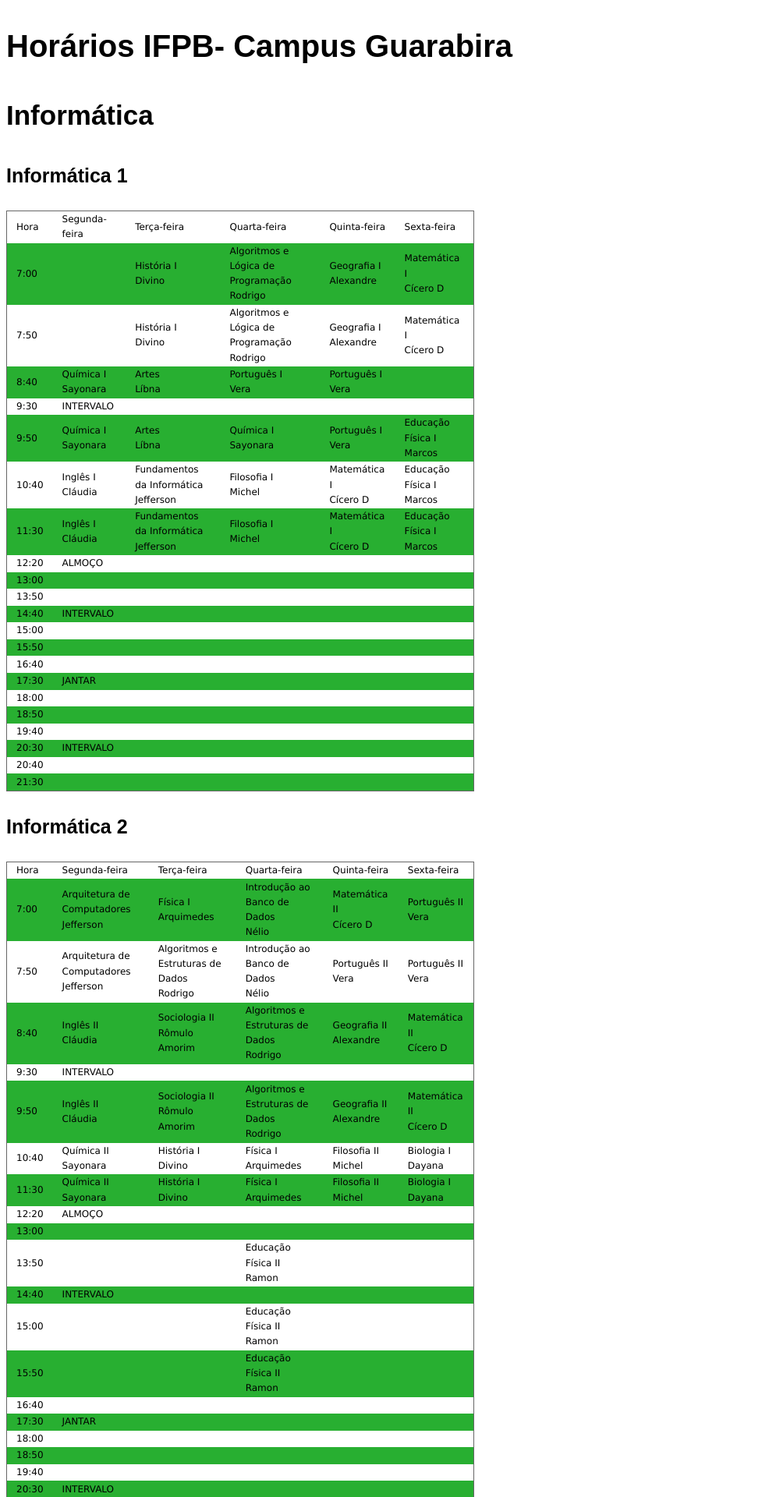
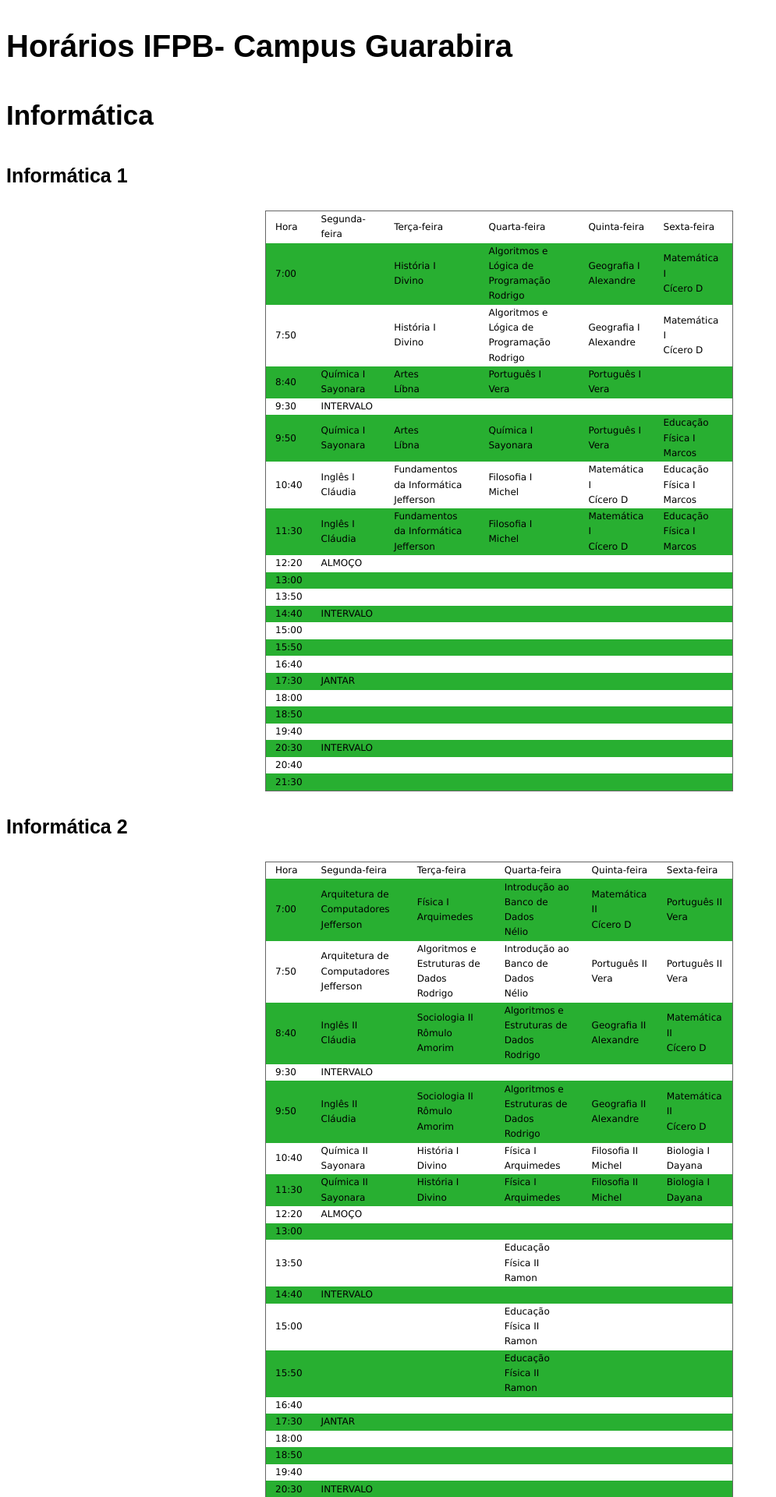
Before and after one commit to larissaserrano/horariomoisa, a Jekyll site: the page built from index.html, in a window 1280 px wide. Shown: the top 1920 px of the page at 78% size, without its empty margins (0-995 px from the left). Built offline with Jekyll 4.4.1, drawn with Linux system fonts in a browser that asks for light colours.

Commit message:
Update style.css

```diff
--- a/css/style.css
+++ b/css/style.css
@@ -17,6 +17,7 @@
   border-collapse: collapse;
   width: 50em;
   border: 1px solid #666;
+  margin-right:auto; margin-left:auto;
 }
 thead {
   background: #ccc url(http://www.devfuria.com.br/html-css/tabelas/bar.gif) repeat-x left center;
```
